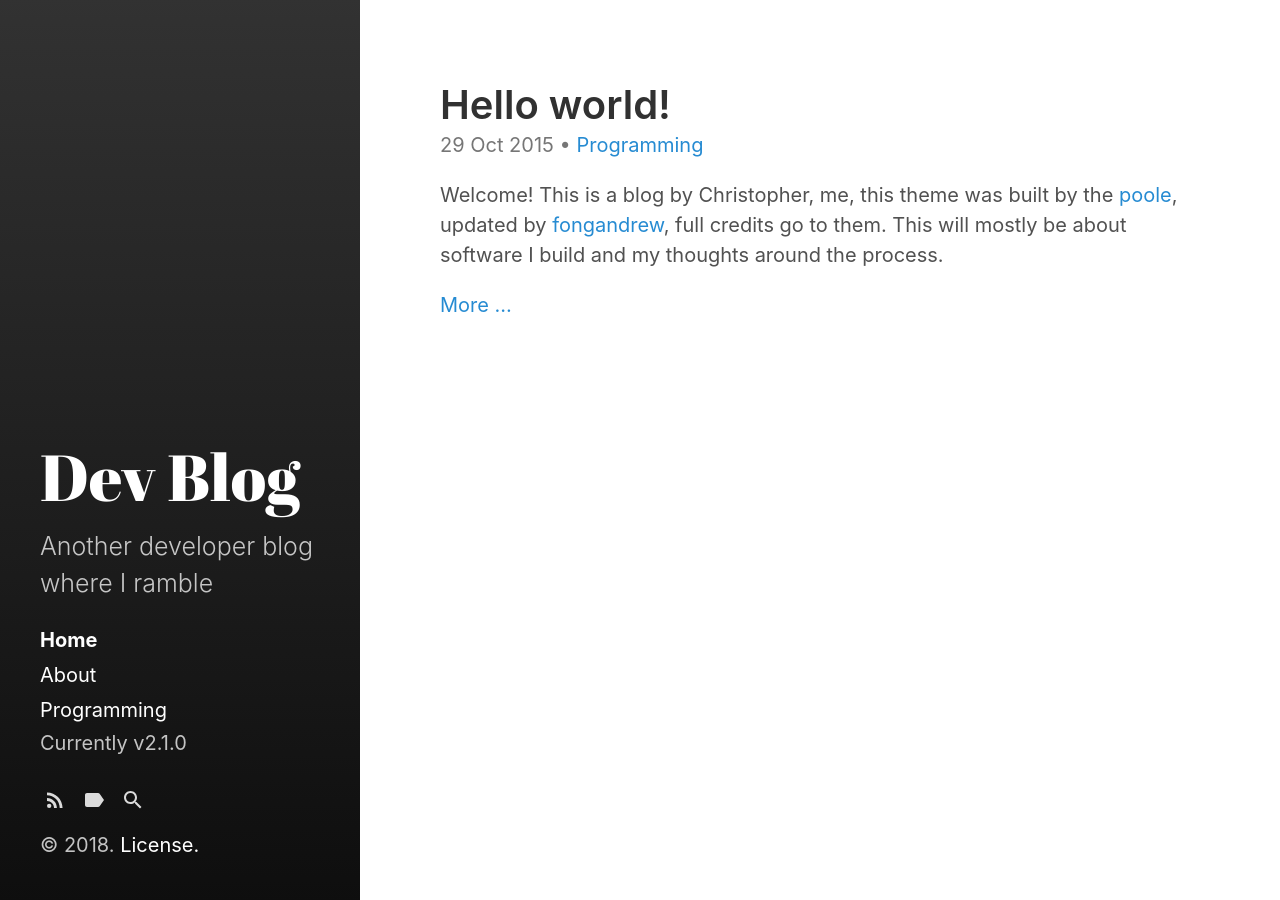
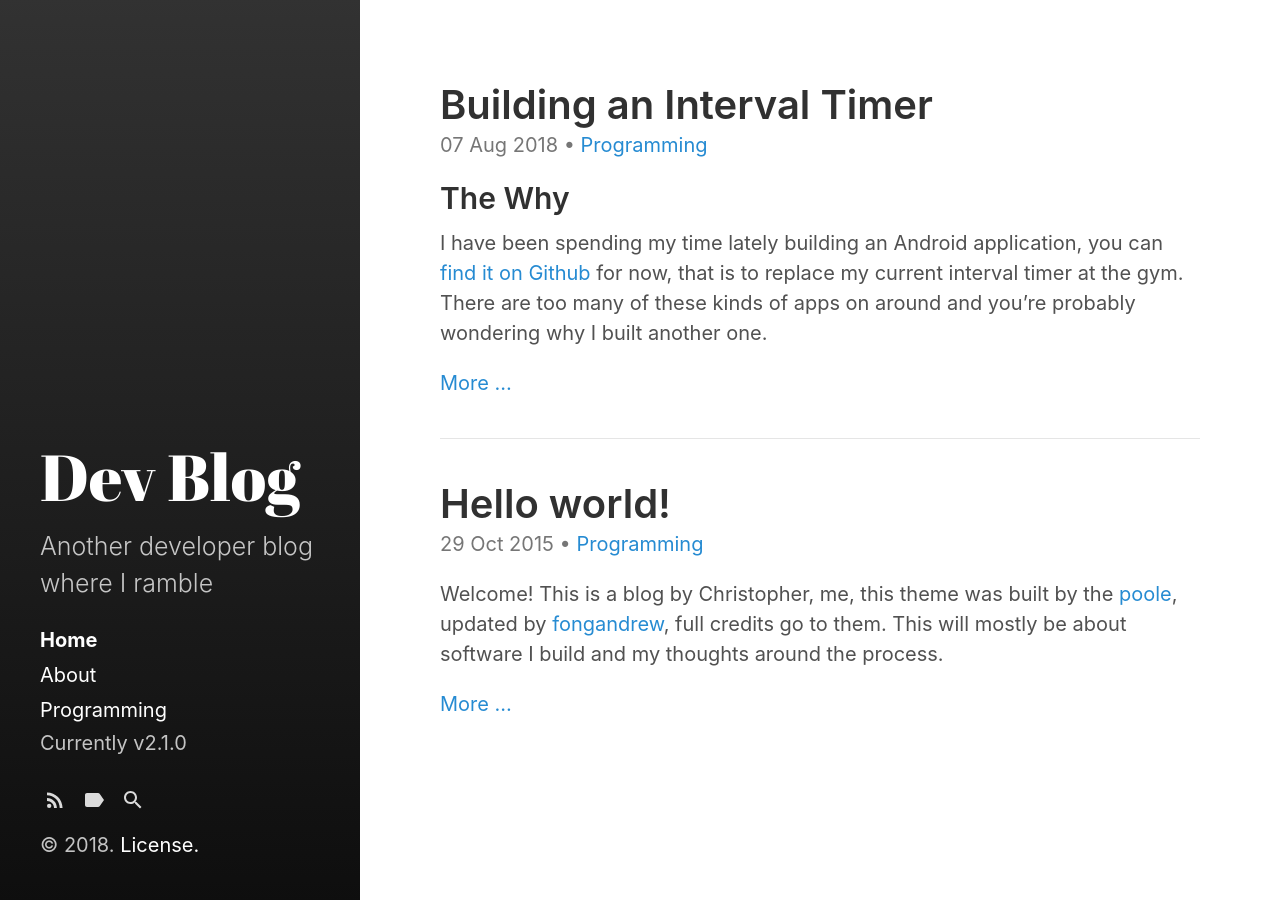
Before and after one commit to crr0004/crr0004.github.io, a Jekyll site: the page built from index.html, in a window 1280 px wide. Built offline with Jekyll 4.4.1, drawn with Linux system fonts in a browser that asks for light colours; the list of posts is cut into pages by our own code.

Commit message:
Finished intervalme post and moved to posts

```diff
--- a/_drafts/2018-08-07-intervalme.md
+++ b/_posts/2018-08-07-intervalme.md
@@ -5,15 +5,18 @@ category: programming
 ---
 
 ## The Why
-
 I have been spending my time lately building an Android application, you can [find it on Github](https://github.com/crr0004/IntervalMe) for now, that is to replace my current interval timer at the gym. There are too many of these kinds of apps on around and you're probably wondering why I built another one.
 
 I started building this app because I needed a timer that would have all the features I want, and the UX I want. The main feature I have built into this application so far has been being able to save timers in a list, and chain timers. I often found myself at the gym having to re-create various interval timers and I was getting pretty sick of it. So I decided to fix the problem.
 
-Since then I have nearly completed the application and hope to release the application very soon, at the annoyance of some friends who have been waiting for the app.
+Since then I have nearly completed the application and hope to release the application soon, at the annoyance of some friends who have been waiting for the app.
+
+### Update 05/10/2018
+
+I have since released an open beta version of the app on [Goolgle's Play store, under the name IntervalMe](https://play.google.com/store/apps/details?id=io.github.crr0004.intervalme)
 
 ## How I Gained Interest From My Friends
 
 Normally I remain pretty silent about my programming projects because they are almost always for myself, or contributing to open source projects. However I have recently changed my mind on that and have begun sharing progress updates on my social media, primarily my Instagram. Everyone else seems to share random things from their life on Instagram so I thought I should as well, considering how much time I spend programming.
 
-![IntervalMe Application Screenshot]({{ "/assets/pictures/intervalme-20180802.png" | absolute_url }})
+![IntervalMe Application Screenshot]({{ "/assets/pictures/intervalme-20180802.png" | absolute_url}}){: .small }
```
